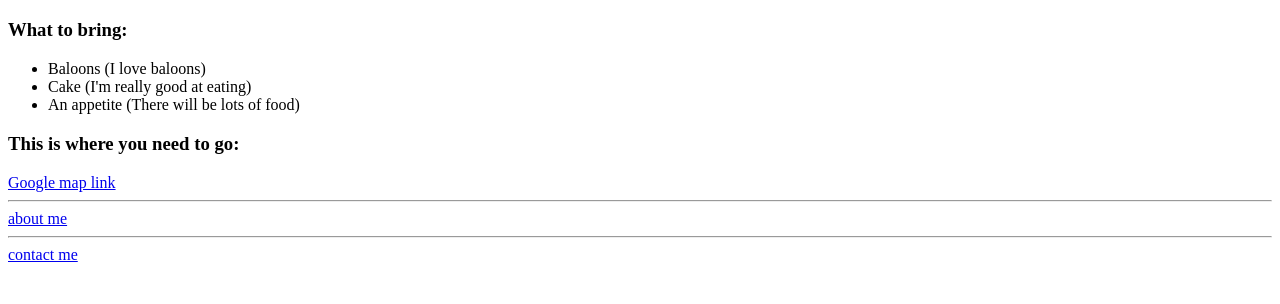
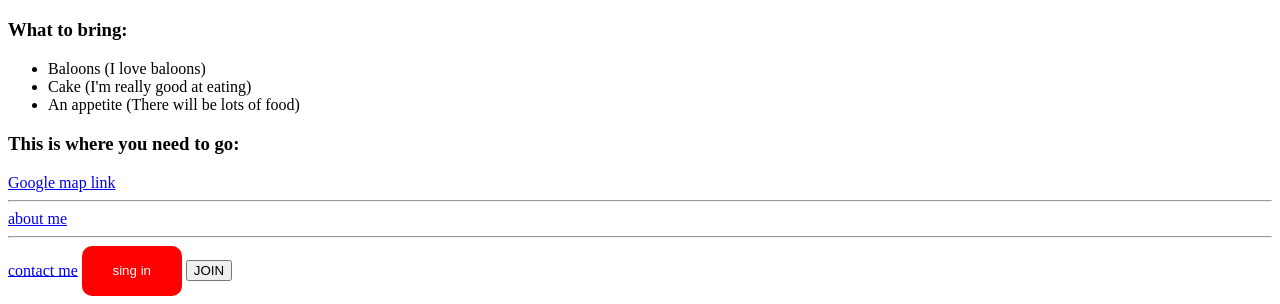
Before and after one commit to Nati-1995/html-portfo, a plain HTML site: page index.html in a window 1280 px wide. Shown: the part 1006-1310 px from the top of the page. Before the commit the page ends 1278 px from the top, so only its background shows below. Drawn offline with Linux system fonts and the light colour scheme.

Commit message:
Update index.html

```diff
--- a/index.html
+++ b/index.html
@@ -43,6 +43,21 @@
     <a href="./public/about.html">about me</a>
     <hr>
     <a href="./public/contact.html">contact me</a>
+    <style>
+    .subscribe-button {
+        background-color: red;
+        color:white;
+        border:none;
+        height: 50px;
+        width:100px;
+        border-radius:10px;
+        cursor: pointer;
+    }
+    </style>
+    <a href="https://nati-1995.github.io/html-portfo/">
+        <button class="subscribe-button">sing in</button></a>
+
+<button>JOIN</button>
 
 </body>
 </html>
```
